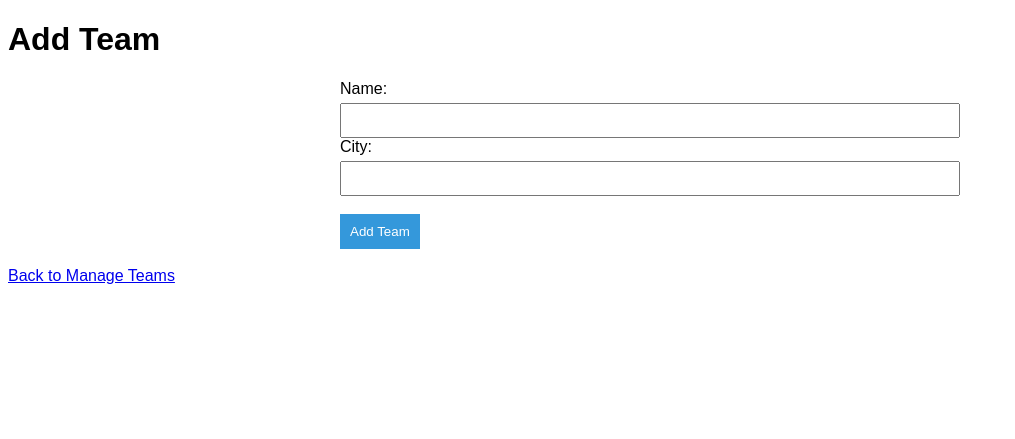
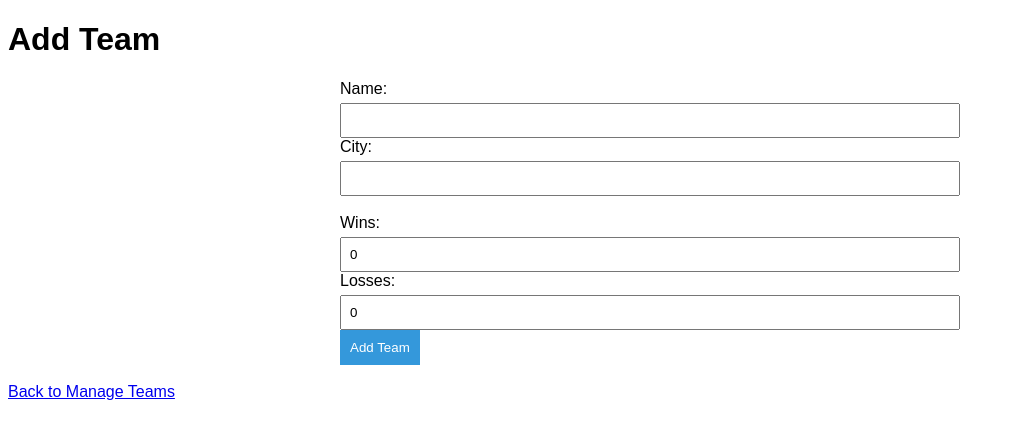
Before and after one commit to asbradley/348_Project, a Flask app: page /add_team in a window 1280 px wide. Shown: the top 439 px of the page, without its empty margins (0-1015 px from the left). Run offline with Flask 3, Linux system fonts and the light colour scheme.

Commit message:
Add Wins/Losses into Teams model. Added dummy data as well.

```diff
--- a/models.py
+++ b/models.py
@@ -54,6 +54,8 @@ class Team(db.Model):
     id = db.Column(db.Integer, primary_key=True)
     name = db.Column(db.String(100), nullable=False, unique=True)
     city = db.Column(db.String(100))
+    wins = db.Column(db.Integer, default=0)
+    losses = db.Column(db.Integer, default=0)
 
 # Many-to-Many Table (Teams & Tournaments)
 tournament_team = db.Table(
--- a/routes.py
+++ b/routes.py
@@ -34,6 +34,11 @@ def manage_teams():
 @app.route('/tournaments')
 def manage_tournaments():
     return render_template('tournaments/manage_tournaments.html')
+
+
+@app.route('/reports')
+def reports():
+    return render_template('reports.html')
 
 
 
@@ -127,6 +132,7 @@ def edit_athlete(athlete_id):
     return render_template('athletes/edit_athlete.html', athlete=athlete, teams=teams)
 
 
+
 @app.route('/delete_athlete/<int:athlete_id>', methods=['POST'])
 def delete_athlete(athlete_id):
     athlete = Athlete.query.get_or_404(athlete_id)
@@ -167,12 +173,16 @@ def add_team():
     if request.method == 'POST':
         name = request.form['name']
         city = request.form['city']
+        wins = request.form['wins']
+        losses = request.form['losses']
 
 
         # Create new team here
         new_team = Team(
             name=name,
-            city=city
+            city=city,
+            wins=wins,
+            losses=losses
         )
 
         db.session.add(new_team)
@@ -185,6 +195,4 @@ def add_team():
             redirect_text = 'Go back to Manage Teams'
         )
 
-
-
     return render_template('teams/add_team.html')
--- a/templates/athletes/manage_athletes.html
+++ b/templates/athletes/manage_athletes.html
@@ -104,7 +104,6 @@
             {% endfor %}
         </tbody>
     </table>
-
     <a href="{{ url_for('add_athlete') }}" class="menu-button">Add Athlete</a>
 
     <a href="{{ url_for('welcome') }}" class="menu-button">Back to Main Menu</a>
--- a/templates/teams/add_team.html
+++ b/templates/teams/add_team.html
@@ -27,6 +27,13 @@
                 <input type="text" id="city", name="city" required>
             </div>
             <br>
+
+            <div>
+                <label for="wins">Wins:</label>
+                <input type="number" id="wins" name="wins" value="0" min="0" required>
+                <label for="losses">Losses:</label>
+                <input type="number" id="losses" name="losses" value="0" min="0" required>
+            </div>
             <button type="submit" class="submit-button"> Add Team</button>
         </form>
     </div>
--- a/templates/teams/manage_teams.html
+++ b/templates/teams/manage_teams.html
@@ -56,6 +56,8 @@
             <tr>
                 <th>Name</th>
                 <th>City</th>
+                <th>Wins</th>
+                <th>Losses</th>
                 <th>Actions</th>
             </tr>
         </thead>
@@ -64,6 +66,8 @@
             <tr>
                 <td>{{ team.name }}</td>
                 <td>{{ team.city }}</td>
+                <td>{{ team.wins }}</td>
+                <td>{{ team.losses }}</td>
                 <td>
                     <form action="{{ url_for('delete_team', team_id=team.id) }}" method="POST" style="display:inline;">
                         <button type="submit" onclick="return confirm('Are you sure you want to delete this team?');" class="action-buttons">Delete</button>
--- a/templates/welcome.html
+++ b/templates/welcome.html
@@ -48,6 +48,7 @@
         <a href="{{ url_for('manage_athletes') }}" class="menu-button">Manage Athletes</a>
         <a href="{{ url_for('manage_teams') }}" class="menu-button">Manage Teams</a>
         <a href="{{ url_for('manage_tournaments') }}" class="menu-button">Manage Tournaments</a>
+        <a href="{{ url_for('reports') }}" class="menu-button">Reports</a>
     </div>
 </body>
 </html>
```
Also changed, not shown: static/assets/style.css (added, +25 -0 lines), templates/reports.html (added, +16 -0 lines), instance/recruitment.db.
